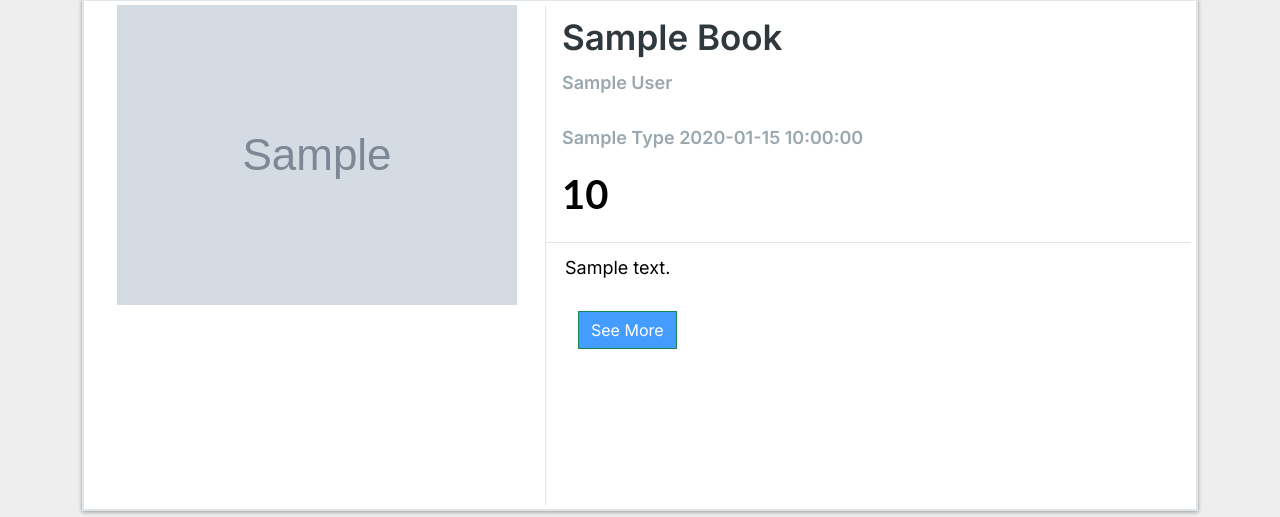
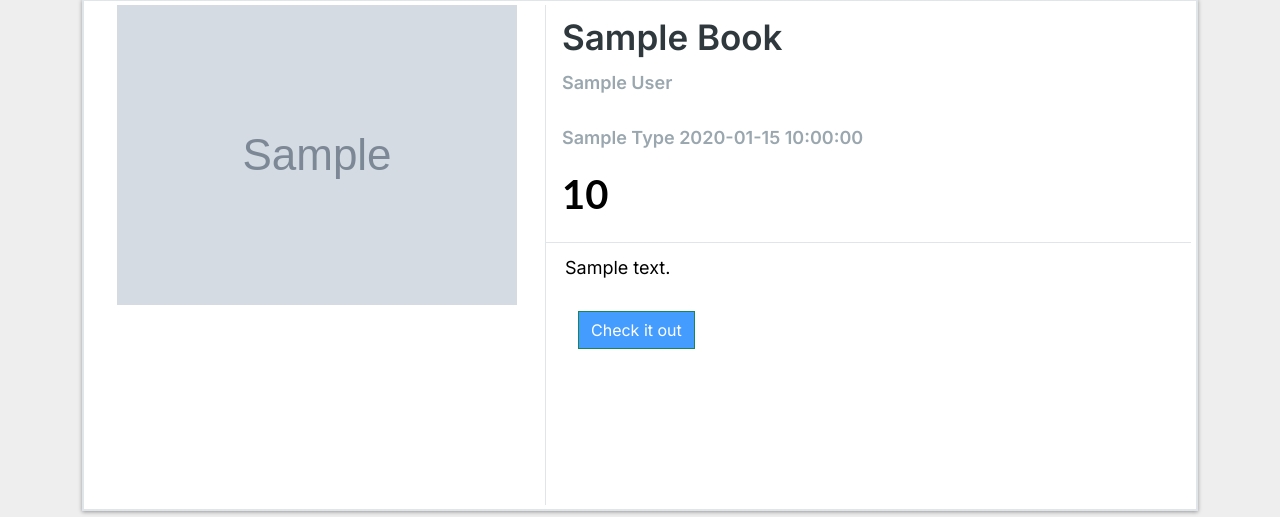
Before and after one commit to glennpck/Bookmark-Et, a Flask app: template bookmarket/templates/item.html in a window 1280 px wide. Shown: the part 411-928 px from the top of the page. Run offline with Flask 3, Linux system fonts and the light colour scheme; the template is opened without the code that fills it: most values are stand-ins (such as "Sample title", 1, 10 or a date in 2020); grey boxes marked "Sample" are stand-in pictures; some libraries are stand-ins or nearby versions; grey boxes are pictures that could not be loaded.

Commit message:
completed item.html

```diff
--- a/bookmarket/templates/item.html
+++ b/bookmarket/templates/item.html
@@ -282,12 +282,12 @@
         width: calc(100% - 70px)
     }
 
-    button.btn {
+    a.btn {
         background-color: rgb(69, 156, 255);
         color: white;
     }
 
-    button.btn:hover {
+    a.btn:hover {
         background-color: rgb(1, 120, 255)
     }
 
@@ -340,10 +340,7 @@
                 <div class="product-info smart-form">
                     <div class="row">
                         <div class="col-md-6 col-sm-6 col-xs-6">
-                            <form role="get-detail" method="POST" class="detail-form" action="">
-                                <input type="hidden" value="{{book.isbn}}" name="isbn" required />
-                                <button type="submit" class="btn btn-success">See More</button>
-                            </form>
+                            <a href={{book.url}} class="btn btn-success">Check it out</a>
                         </div>
                     </div>
                 </div>
```
